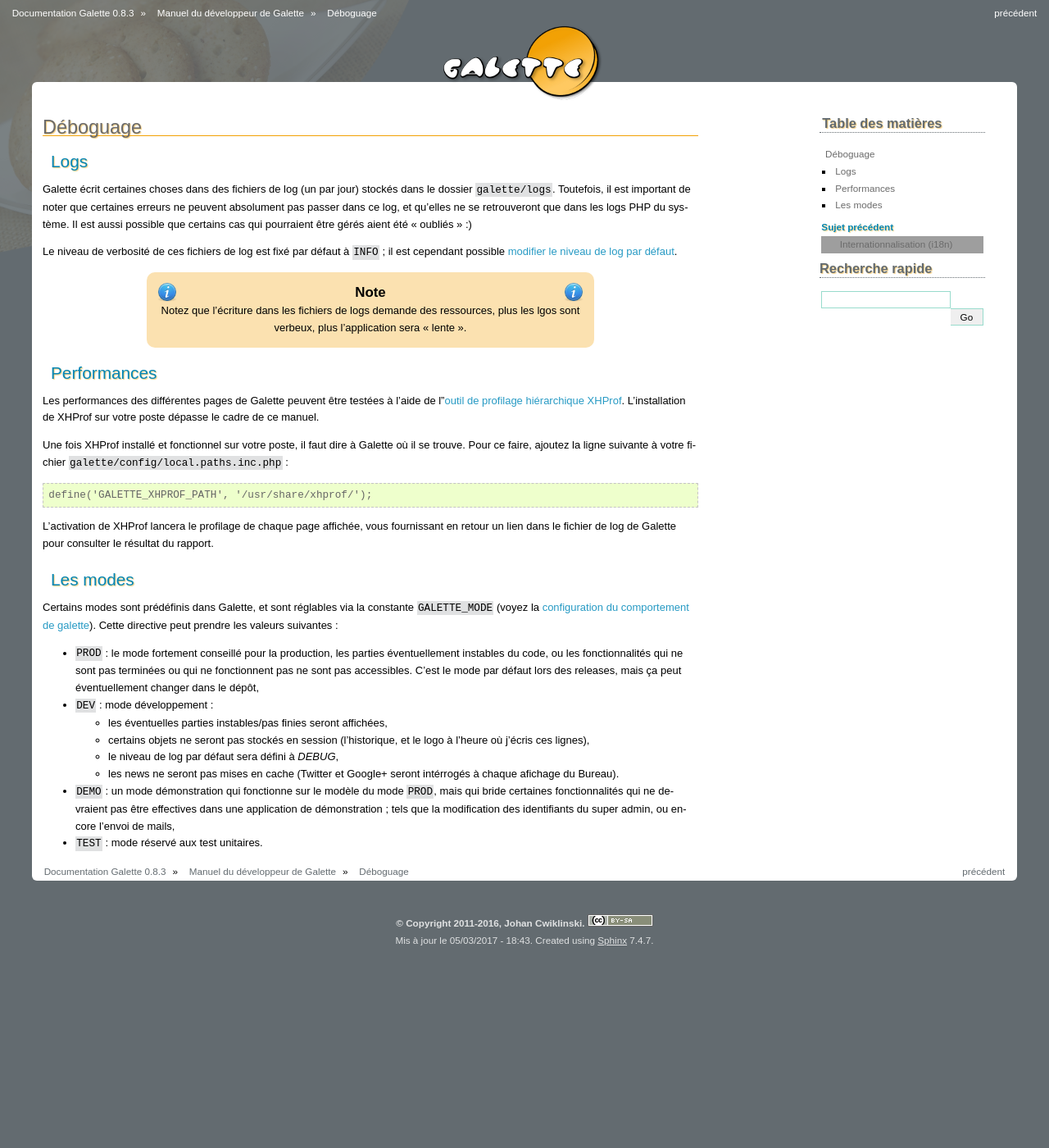
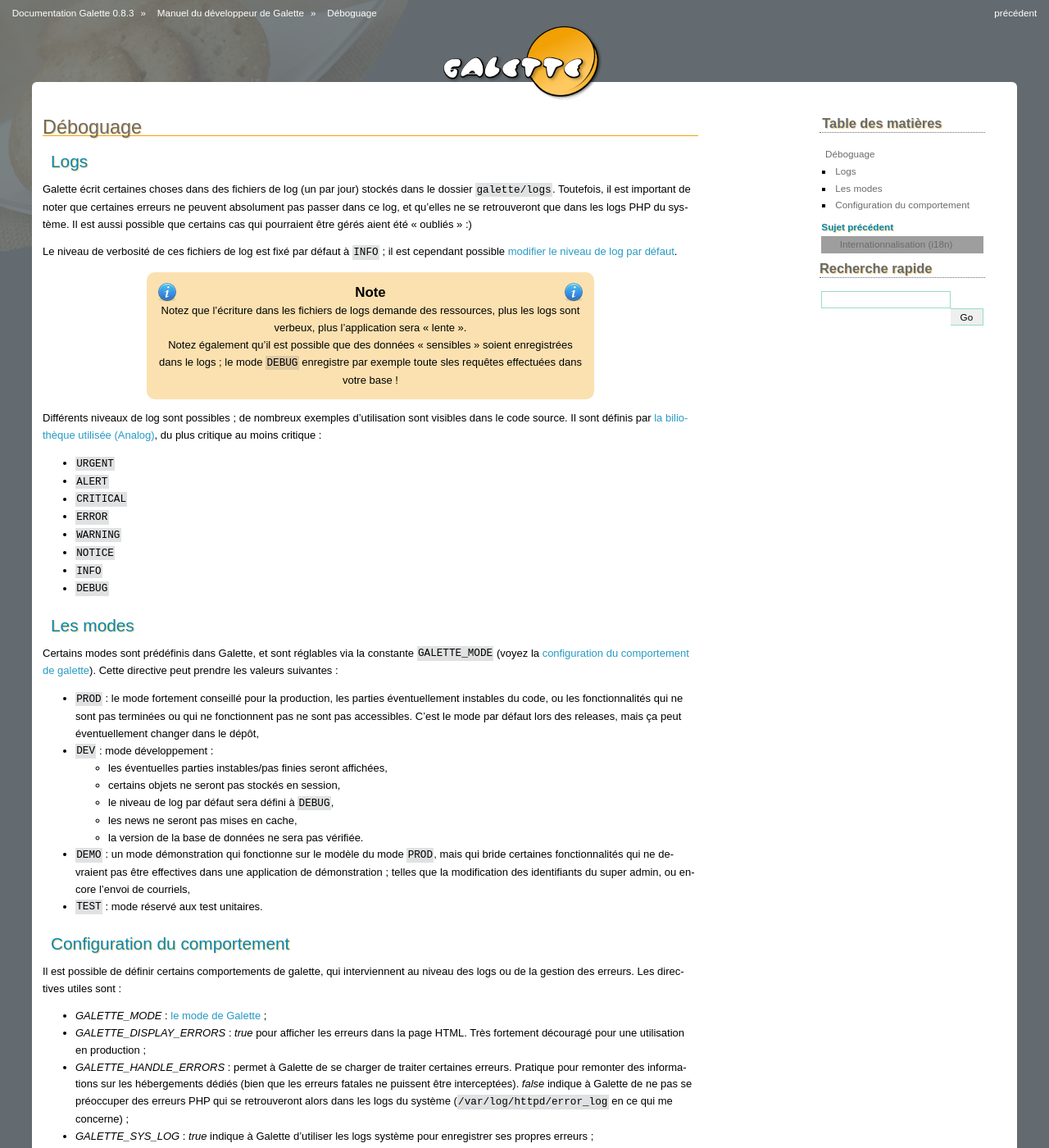
Before and after one commit to galette/galettedoc, a Sphinx documentation site: the page built from source/development/debug.rst, in a window 1280 px wide and 1400 px high. Shown: the whole window at 82% size. Built offline with Sphinx 7.4.7, drawn with Linux system fonts in a browser that asks for light colours; some of the changed text lies outside the part shown; grey boxes are pictures that could not be loaded.

Commit message:
Mise à jour de la partie développement
Suppression de parties inutiles (xhprof, release)
Mise à jour de la partie débug
Déplacement de behavior sur la page debug; ajout de liens

```diff
--- a/source/development/debug.rst
+++ b/source/development/debug.rst
@@ -15,20 +15,20 @@
 
 .. note::
 
-   Notez que l'écriture dans les fichiers de logs demande des ressources, plus les lgos sont verbeux, plus l'application sera « lente ».
+   Notez que l'écriture dans les fichiers de logs demande des ressources, plus les logs sont verbeux, plus l'application sera « lente ».
 
-Performances
-============
+   Notez également qu'il est possible que des données « sensibles » soient enregistrées dans le logs ; le mode ``DEBUG`` enregistre par exemple toute sles requêtes effectuées dans votre base !
 
-Les performances des différentes pages de Galette peuvent être testées à l'aide de l'`outil de profilage hiérarchique XHProf <http://php.net/manual/fr/book.xhprof.php>`_. L'installation de XHProf sur votre poste dépasse le cadre de ce manuel.
+Différents niveaux de log sont possibles ; de nombreux exemples d'utilisation sont visibles dans le code source. Il sont définis par `la biliothèque utilisée (Analog) <https://github.com/jbroadway/analog>`_, du plus critique au moins critique :
 
-Une fois XHProf installé et fonctionnel sur votre poste, il faut dire à Galette où il se trouve. Pour ce faire, ajoutez la ligne suivante à votre fichier ``galette/config/local.paths.inc.php`` :
-
-.. code-block:: php
-
-   define('GALETTE_XHPROF_PATH', '/usr/share/xhprof/');
-
-L'activation de XHProf lancera le profilage de chaque page affichée, vous fournissant en retour un lien dans le fichier de log de Galette pour consulter le résultat du rapport.
+* ``URGENT``
+* ``ALERT``
+* ``CRITICAL``
+* ``ERROR``
+* ``WARNING``
+* ``NOTICE``
+* ``INFO``
+* ``DEBUG``
 
 .. _galettemodes:
 
@@ -41,9 +41,37 @@
 * ``DEV`` : mode développement :
 
   - les éventuelles parties instables/pas finies seront affichées,
-  - certains objets ne seront pas stockés en session (l'historique, et le logo à l'heure où j'écris ces lignes),
-  - le niveau de log par défaut sera défini à `DEBUG`,
-  - les news ne seront pas mises en cache (Twitter et Google+ seront intérrogés à chaque afichage du Bureau).
+  - certains objets ne seront pas stockés en session,
+  - le niveau de log par défaut sera défini à ``DEBUG``,
+  - les news ne seront pas mises en cache,
+  - la version de la base de données ne sera pas vérifiée.
 
-* ``DEMO`` : un mode démonstration qui fonctionne sur le modèle du mode ``PROD``, mais qui bride certaines fonctionnalités qui ne devraient pas être effectives dans une application de démonstration ; tels que la modification des identifiants du super admin, ou encore l'envoi de mails,
+* ``DEMO`` : un mode démonstration qui fonctionne sur le modèle du mode ``PROD``, mais qui bride certaines fonctionnalités qui ne devraient pas être effectives dans une application de démonstration ; telles que la modification des identifiants du super admin, ou encore l'envoi de courriels,
 * ``TEST`` : mode réservé aux test unitaires.
+
+.. _behavior:
+
+Configuration du comportement
+=============================
+
+Il est possible de définir certains comportements de galette, qui interviennent au niveau des logs ou de la gestion des erreurs. Les directives utiles sont :
+
+* `GALETTE_MODE` : :ref:`le mode de Galette <galettemodes>` ;
+* `GALETTE_DISPLAY_ERRORS` : `true` pour afficher les erreurs dans la page HTML. Très fortement découragé pour une utilisation en production ;
+* `GALETTE_HANDLE_ERRORS` : permet à Galette de se charger de traiter certaines erreurs. Pratique pour remonter des informations sur les hébergements dédiés (bien que les erreurs fatales ne puissent être interceptées). `false` indique à Galette de ne pas se préoccuper des erreurs PHP qui se retrouveront alors dans les logs du système (``/var/log/httpd/error_log`` en ce qui me concerne) ;
+* `GALETTE_SYS_LOG` : `true` indique à Galette d'utiliser les logs système pour enregistrer ses propres erreurs ;
+* `GALETTE_LOG_LVL` : niveau de log (>= 3) ;
+* `NON_UTF_DBCONNECT` : désactiver la connexion explicite en UTF-8 à la base de données (utile pour certains utilisateurs qui rencontrent des problèmes d'encodage).
+
+Ces directives peuvent être configurées dans un fichier nommé ``config/behavior.inc.php``. Ce fichier est absolument optionnel ; l'application fonctionnera parfaitement sans.
+
+Voici par exemple celui que j'utilise :
+
+.. code-block:: php
+
+   <?php
+   define('GALETTE_MODE', 'DEV');
+   define('GALETTE_DISPLAY_ERRORS', false);
+   define('GALETTE_HANDLE_ERRORS', false);
+   define('GALETTE_SYS_LOG', true);
+   define('GALETTE_LOG_LVL', 10);
```
Also changed, not shown: source/development/codage.rst (+3 -46 lines), source/development/plugins.rst (+7 -0 lines).
